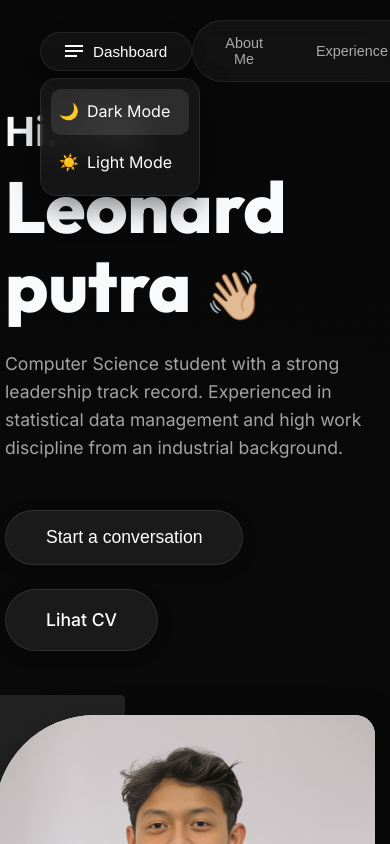
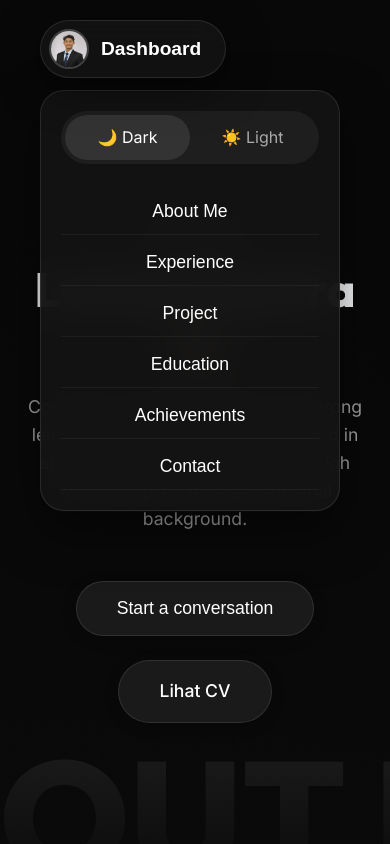
Before and after one commit to itsmeole/portofolio, a React (Vite) app: page / in a window 390 px wide. Both pictures are taken after a click on the button "Dashboard". Shown: the top 844 px of the page. Built offline with nearby package versions, Linux system fonts and the light colour scheme.

Commit message:
optimalisasi tampilan mobile

```diff
--- a/package.json
+++ b/package.json
@@ -11,7 +11,8 @@
   },
   "dependencies": {
     "react": "^19.2.0",
-    "react-dom": "^19.2.0"
+    "react-dom": "^19.2.0",
+    "react-icons": "^5.5.0"
   },
   "devDependencies": {
     "@eslint/js": "^9.39.1",
--- a/src/components/Achievements.jsx
+++ b/src/components/Achievements.jsx
@@ -16,18 +16,18 @@ import cert12 from '../assets/capaian dan penghargaan/sertifikat_course_dicoding
 
 const Achievements = () => {
     const achievements = [
-        { id: 1, title: 'Pelatihan AI Product by Google', file: cert2, type: 'image' },
-        { id: 2, title: 'Pemateri Workshop Data Analyst', file: cert3, type: 'image' },
-        { id: 3, title: 'Seminar Gemini For Everyone', file: cert5, type: 'image' },
-        { id: 4, title: 'Seminar Google Student Ambassador', file: cert6, type: 'image' },
-        { id: 5, title: 'Seminar Nasional KWU', file: cert7, type: 'image' },
-        { id: 6, title: 'Webinar Genzpreneur', file: cert8, type: 'image' },
-        { id: 7, title: 'Jurnal Penelitian 1', file: cert1, type: 'pdf' },
-        { id: 8, title: 'Jurnal Penelitian 2', file: cert4, type: 'pdf' },
-        { id: 9, title: 'Sertifikat HKI', file: cert9, type: 'pdf' },
-        { id: 10, title: 'Belajar Membuat Aplikasi Android untuk Pemula', file: cert10, type: 'pdf' },
-        { id: 11, title: 'Memulai Pemrograman dengan Kotlin', file: cert11, type: 'pdf' },
-        { id: 12, title: 'Akselerasi Karier dan Produktivitas dengan Gemini', file: cert12, type: 'pdf' },
+        { id: 1, title: 'AI Product Training by Google', file: cert2, type: 'image' },
+        { id: 2, title: 'Speaker at Data Analyst Workshop', file: cert3, type: 'image' },
+        { id: 3, title: 'Seminar on Gemini For Everyone', file: cert5, type: 'image' },
+        { id: 4, title: 'Google Student Ambassador Seminar', file: cert6, type: 'image' },
+        { id: 5, title: 'National Entrepreneurship Seminar', file: cert7, type: 'image' },
+        { id: 6, title: 'Genzpreneur Webinar', file: cert8, type: 'image' },
+        { id: 7, title: 'Research Journal 1', file: cert1, type: 'pdf' },
+        { id: 8, title: 'Research Journal 2', file: cert4, type: 'pdf' },
+        { id: 9, title: 'HKI Certificate', file: cert9, type: 'pdf' },
+        { id: 10, title: 'Learn to Build Android Apps for Beginners', file: cert10, type: 'pdf' },
+        { id: 11, title: 'Starting Programming with Kotlin', file: cert11, type: 'pdf' },
+        { id: 12, title: 'Career Acceleration and Productivity with Gemini', file: cert12, type: 'pdf' },
     ];
 
     return (
--- a/src/components/Hero.jsx
+++ b/src/components/Hero.jsx
@@ -16,7 +16,7 @@ const Hero = () => {
             <div className="container" style={{ display: 'flex', alignItems: 'center', justifyContent: 'center', gap: '4rem', flexWrap: 'wrap-reverse', position: 'relative', zIndex: 1 }}>
 
                 {/* Left Side - Image with Geometric Background */}
-                <div style={{ flex: '0 0 400px', position: 'relative' }}>
+                <div className="hero-image-container" style={{ flex: '0 0 400px', position: 'relative' }}>
                     {/* Geometric Shapes */}
                     <div style={{
                         position: 'absolute',
@@ -84,12 +84,13 @@ const Hero = () => {
                         color: '#a3a3a3',
                         maxWidth: '600px',
                         marginBottom: '3rem',
-                        fontWeight: 400
+                        fontWeight: 400,
+                        textAlign: 'justify'
                     }}>
                         Computer Science student with a strong leadership track record. Experienced in statistical data management and high work discipline from an industrial background.
                     </p>
 
-                    <div style={{ display: 'flex', gap: '1.5rem', flexWrap: 'wrap' }}>
+                    <div className="btn-container" style={{ display: 'flex', gap: '1.5rem', flexWrap: 'wrap' }}>
                         <button className="btn" style={{
                             padding: '16px 40px',
                             fontSize: '1.1rem',
@@ -97,7 +98,7 @@ const Hero = () => {
                             background: '#1a1a1a',
                             border: '1px solid rgba(255,255,255,0.1)',
                             color: 'white'
-                        }} onClick={() => {window.open('https://wa.me/message/UMYBVO7F56TJA1', '_blank');}}>
+                        }} onClick={() => { window.open('https://wa.me/message/UMYBVO7F56TJA1', '_blank'); }}>
                             Start a conversation
                         </button>
                         <a href={cvFile} download="CV_Leonard_Putra" className="btn" style={{
--- a/src/components/Navbar.jsx
+++ b/src/components/Navbar.jsx
@@ -1,9 +1,35 @@
 import React, { useState, useEffect } from 'react';
+import profileImg from '../assets/foto.jpeg';
 
 const Navbar = () => {
     const [active, setActive] = useState('hero');
     const [showThemeMenu, setShowThemeMenu] = useState(false);
     const [isLightMode, setIsLightMode] = useState(false);
+    const desktopMenuRef = React.useRef(null);
+    const mobileMenuRef = React.useRef(null);
+
+    useEffect(() => {
+        const handleScroll = () => {
+            if (showThemeMenu) setShowThemeMenu(false);
+        };
+
+        const handleClickOutside = (event) => {
+            if (
+                desktopMenuRef.current && !desktopMenuRef.current.contains(event.target) &&
+                mobileMenuRef.current && !mobileMenuRef.current.contains(event.target)
+            ) {
+                setShowThemeMenu(false);
+            }
+        };
+
+        window.addEventListener('scroll', handleScroll);
+        document.addEventListener('mousedown', handleClickOutside);
+
+        return () => {
+            window.removeEventListener('scroll', handleScroll);
+            document.removeEventListener('mousedown', handleClickOutside);
+        };
+    }, [showThemeMenu]);
 
     useEffect(() => {
         if (isLightMode) {
@@ -43,8 +69,8 @@ const Navbar = () => {
         }}>
             <div style={{ display: 'flex', justifyContent: 'space-between', alignItems: 'center', width: '100%' }}>
 
-                {/* Dashboard Button (Left) */}
-                <div style={{ position: 'relative' }}>
+                {/* DESKTOP: Dashboard Button (Left) */}
+                <div ref={desktopMenuRef} className="desktop-only" style={{ position: 'relative' }}>
                     <button
                         className="btn"
                         onClick={() => setShowThemeMenu(!showThemeMenu)}
@@ -58,7 +84,7 @@ const Navbar = () => {
                             border: '1px solid rgba(255,255,255,0.08)',
                             position: 'relative',
                             zIndex: 1001,
-                            borderRadius: '50px' // Ensure pill shape matches right side
+                            borderRadius: '50px'
                         }}
                     >
                         <div style={{ display: 'flex', flexDirection: 'column', gap: '3px' }}>
@@ -69,13 +95,12 @@ const Navbar = () => {
                         Dashboard
                     </button>
 
-                    {/* Theme Dropdown */}
                     {showThemeMenu && (
                         <div className="dropdown-animate" style={{
                             position: 'absolute',
                             top: '120%',
                             left: 0,
-                            background: 'rgba(26, 26, 26, 0.8)', // Glass effect
+                            background: 'rgba(26, 26, 26, 0.8)',
                             backdropFilter: 'blur(15px)',
                             border: '1px solid rgba(255,255,255,0.08)',
                             borderRadius: '16px',
@@ -100,8 +125,6 @@ const Navbar = () => {
                                     alignItems: 'center',
                                     gap: '8px'
                                 }}
-                                onMouseOver={(e) => e.currentTarget.style.background = 'rgba(255,255,255,0.1)'}
-                                onMouseOut={(e) => e.currentTarget.style.background = !isLightMode ? 'rgba(255,255,255,0.1)' : 'transparent'}
                             >
                                 <span>🌙</span> Dark Mode
                             </div>
@@ -118,8 +141,6 @@ const Navbar = () => {
                                     alignItems: 'center',
                                     gap: '8px'
                                 }}
-                                onMouseOver={(e) => e.currentTarget.style.background = 'rgba(255,255,255,0.1)'}
-                                onMouseOut={(e) => e.currentTarget.style.background = isLightMode ? 'rgba(255,255,255,0.1)' : 'transparent'}
                             >
                                 <span>☀️</span> Light Mode
                             </div>
@@ -127,12 +148,10 @@ const Navbar = () => {
                     )}
                 </div>
 
-                {/* Right-Aligned Pill Navigation */}
-                {/* User requested: "seharusnya object 'about me, experience, dll' itu ada di kanan bukan di tengah" */}
-                {/* User requested: "seharusnya header tidak memiliki background transparan, seharusnya object oval yg melingkari menunya yg transparan" */}
-                <div style={{
-                    background: 'rgba(26, 26, 26, 0.6)', // Semi-transparent dark background
-                    backdropFilter: 'blur(10px)', // Glass effect here
+                {/* DESKTOP: Right-Aligned Pill Navigation */}
+                <div className="desktop-only" style={{
+                    background: 'rgba(26, 26, 26, 0.6)',
+                    backdropFilter: 'blur(10px)',
                     border: '1px solid rgba(255,255,255,0.08)',
                     borderRadius: '50px',
                     padding: '6px 8px',
@@ -154,18 +173,129 @@ const Navbar = () => {
                                 fontWeight: 500,
                                 transition: 'all 0.3s ease'
                             }}
-                            onMouseOver={(e) => {
-                                e.target.style.color = 'white';
-                                e.target.style.background = 'rgba(255,255,255,0.05)';
-                            }}
-                            onMouseOut={(e) => {
-                                e.target.style.color = '#aaa';
-                                e.target.style.background = 'transparent';
-                            }}
+                            onMouseOver={(e) => { e.target.style.color = 'white'; e.target.style.background = 'rgba(255,255,255,0.05)'; }}
+                            onMouseOut={(e) => { e.target.style.color = '#aaa'; e.target.style.background = 'transparent'; }}
                         >
                             {item.name}
                         </button>
                     ))}
+                </div>
+
+                {/* MOBILE: Left-Aligned Dashboard Pill */}
+                <div ref={mobileMenuRef} className="mobile-only" style={{ width: '100%', justifyContent: 'flex-start', position: 'relative' }}>
+                    <button
+                        onClick={() => setShowThemeMenu(!showThemeMenu)}
+                        style={{
+                            padding: '8px 24px 8px 8px',
+                            display: 'flex',
+                            alignItems: 'center',
+                            gap: '12px',
+                            background: 'rgba(26, 26, 26, 0.6)',
+                            backdropFilter: 'blur(15px)',
+                            border: '1px solid rgba(255,255,255,0.1)',
+                            borderRadius: '50px',
+                            zIndex: 1001,
+                            color: 'white',
+                            fontSize: '1.2rem',
+                            fontWeight: 600,
+                            boxShadow: '0 10px 40px rgba(0,0,0,0.5)',
+                            cursor: 'pointer'
+                        }}
+                    >
+                        <div style={{
+                            width: '40px',
+                            height: '40px',
+                            borderRadius: '50%',
+                            overflow: 'hidden',
+                            border: '2px solid rgba(255,255,255,0.2)'
+                        }}>
+                            <img src={profileImg} alt="Profile" style={{ width: '100%', height: '100%', objectFit: 'cover' }} />
+                        </div>
+                        Dashboard
+                    </button>
+
+                    {/* Mobile Combined Dropdown */}
+                    {showThemeMenu && (
+                        <div className="dropdown-animate" style={{
+                            position: 'absolute',
+                            top: '120%',
+                            left: '0',
+                            width: '300px',
+                            background: 'rgba(20, 20, 20, 0.95)',
+                            backdropFilter: 'blur(20px)',
+                            border: '1px solid rgba(255,255,255,0.1)',
+                            borderRadius: '24px',
+                            padding: '20px',
+                            zIndex: 1000,
+                            boxShadow: '0 20px 50px rgba(0,0,0,0.5)',
+                            display: 'flex',
+                            flexDirection: 'column',
+                            gap: '15px'
+                        }}>
+                            {/* Theme Toggle Section */}
+                            <div style={{
+                                display: 'flex',
+                                background: 'rgba(255,255,255,0.05)',
+                                borderRadius: '50px',
+                                padding: '4px',
+                                marginBottom: '10px'
+                            }}>
+                                <div
+                                    onClick={() => setIsLightMode(false)}
+                                    style={{
+                                        flex: 1,
+                                        textAlign: 'center',
+                                        padding: '10px',
+                                        borderRadius: '50px',
+                                        background: !isLightMode ? '#333' : 'transparent',
+                                        color: !isLightMode ? 'white' : '#aaa',
+                                        cursor: 'pointer',
+                                        transition: 'all 0.3s ease'
+                                    }}
+                                >
+                                    🌙 Dark
+                                </div>
+                                <div
+                                    onClick={() => setIsLightMode(true)}
+                                    style={{
+                                        flex: 1,
+                                        textAlign: 'center',
+                                        padding: '10px',
+                                        borderRadius: '50px',
+                                        background: isLightMode ? 'white' : 'transparent',
+                                        color: isLightMode ? 'black' : '#aaa',
+                                        cursor: 'pointer',
+                                        transition: 'all 0.3s ease'
+                                    }}
+                                >
+                                    ☀️ Light
+                                </div>
+                            </div>
+
+                            {/* Navigation Links */}
+                            <div style={{ display: 'flex', flexDirection: 'column', gap: '5px' }}>
+                                {navItems.map((item) => (
+                                    <button
+                                        key={item.name}
+                                        onClick={() => { scrollToSection(item.id); setShowThemeMenu(false); }}
+                                        style={{
+                                            background: 'transparent',
+                                            border: 'none',
+                                            color: 'white',
+                                            padding: '12px',
+                                            textAlign: 'center',
+                                            fontSize: '1.1rem',
+                                            fontWeight: 500,
+                                            cursor: 'pointer',
+                                            borderBottom: '1px solid rgba(255,255,255,0.05)'
+                                        }}
+                                    >
+                                        {item.name}
+                                    </button>
+                                ))}
+                            </div>
+                        </div>
+                    )}
                 </div>
 
             </div>
--- a/src/index.css
+++ b/src/index.css
@@ -205,3 +205,47 @@ body.light-mode .heading {
   display: inline-flex;
   gap: 20px;
 }
+
+/* Mobile Optimizations */
+@media (max-width: 768px) {
+  .desktop-only {
+    display: none !important;
+  }
+
+  .mobile-only {
+    display: flex !important;
+  }
+
+  /* Hide Hero Image on Mobile */
+  .hero-image-container {
+    display: none !important;
+  }
+
+  /* Adjust Hero Text on Mobile */
+  #hero h1 {
+    font-size: 3rem !important;
+  }
+
+  #hero h2 {
+    font-size: 1.5rem !important;
+  }
+
+  #hero p {
+    text-align: center !important;
+  }
+
+  #hero .container {
+    flex-direction: column-reverse;
+    text-align: center;
+  }
+
+  #hero .btn-container {
+    justify-content: center;
+  }
+}
+
+@media (min-width: 769px) {
+  .mobile-only {
+    display: none !important;
+  }
+}
```
Also changed, not shown: src/components/Contact.jsx (+15 -9 lines), src/components/Experience.jsx (+13 -13 lines), 1 other file (tests, documents, lock files or other folders).
